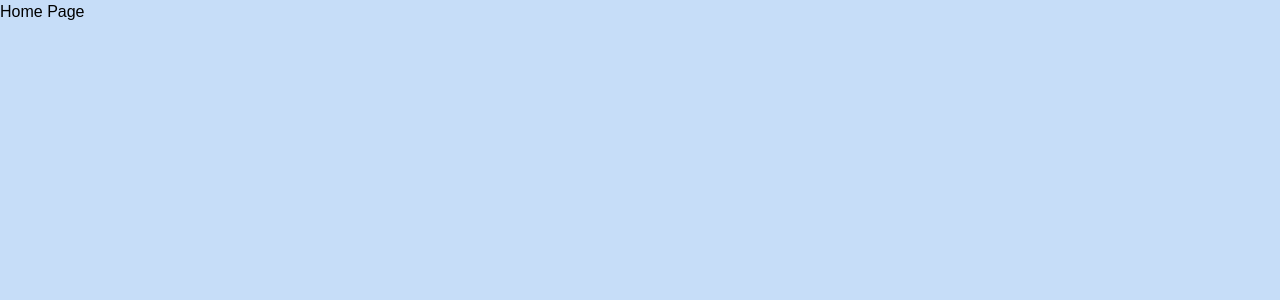
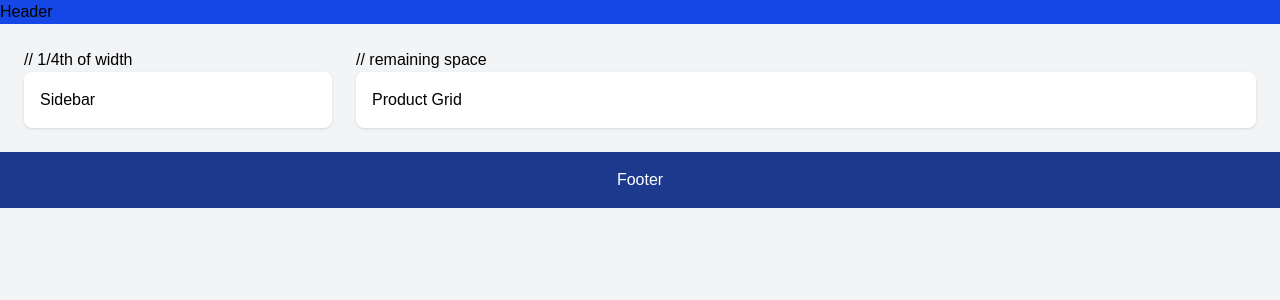
Before and after one commit to Surbhi07-23/whatbytes_assignment, a Next.js app: page / in a window 1280 px wide. Shown: the top 300 px of the page. Built offline with nearby package versions, Linux system fonts and the light colour scheme.

Commit message:
created layout components

```diff
--- a/app/page.tsx
+++ b/app/page.tsx
@@ -1,8 +1,24 @@
+import Header from "@/components/Header";
+import Footer from "@/components/Footer";
+import Sidebar from "@/components/Sidebar";
+import ProductGrid from "@/components/ProductGrid";
 
 export default function Home() {
   return (
-    <main className="min-h-screen">
-      Home Page
+    <main className="min-h-screen bg-gray-100">
+      <Header/>
+
+      <div className="max-w-7xl mx-auto flex gap-6 p-6">
+        <div className="w-1/4"> // 1/4th of width
+          <Sidebar/>
+        </div>
+
+        <div className="flex-1"> // remaining space
+          <ProductGrid/>
+        </div>
+      </div>
+
+      <Footer/>
     </main>
   );
 }
--- /dev/null
+++ b/components/Footer.tsx
@@ -0,0 +1,7 @@
+export default function Footer() {
+    return(
+        <footer  className="bg-blue-900 text-white p-4 text-center">
+            Footer
+        </footer>
+    )
+}
--- /dev/null
+++ b/components/Header.tsx
@@ -0,0 +1,7 @@
+export default function Header(){
+    return(
+        <header className="bg-blue-700 text-white-400pt">
+            Header
+        </header>
+    )
+}
--- /dev/null
+++ b/components/ProductGrid.tsx
@@ -0,0 +1,7 @@
+export default function ProductGrid() {
+    return(
+        <section className="bg-white rounded-lg p-4 shadow">
+            Product Grid
+        </section>
+    )
+}
--- /dev/null
+++ b/components/Sidebar.tsx
@@ -0,0 +1,7 @@
+export default function Sidebar() {
+    return(
+        <aside className="bg-white rounded-lg p-4 shadow">
+            Sidebar
+        </aside>
+    )
+}
```
